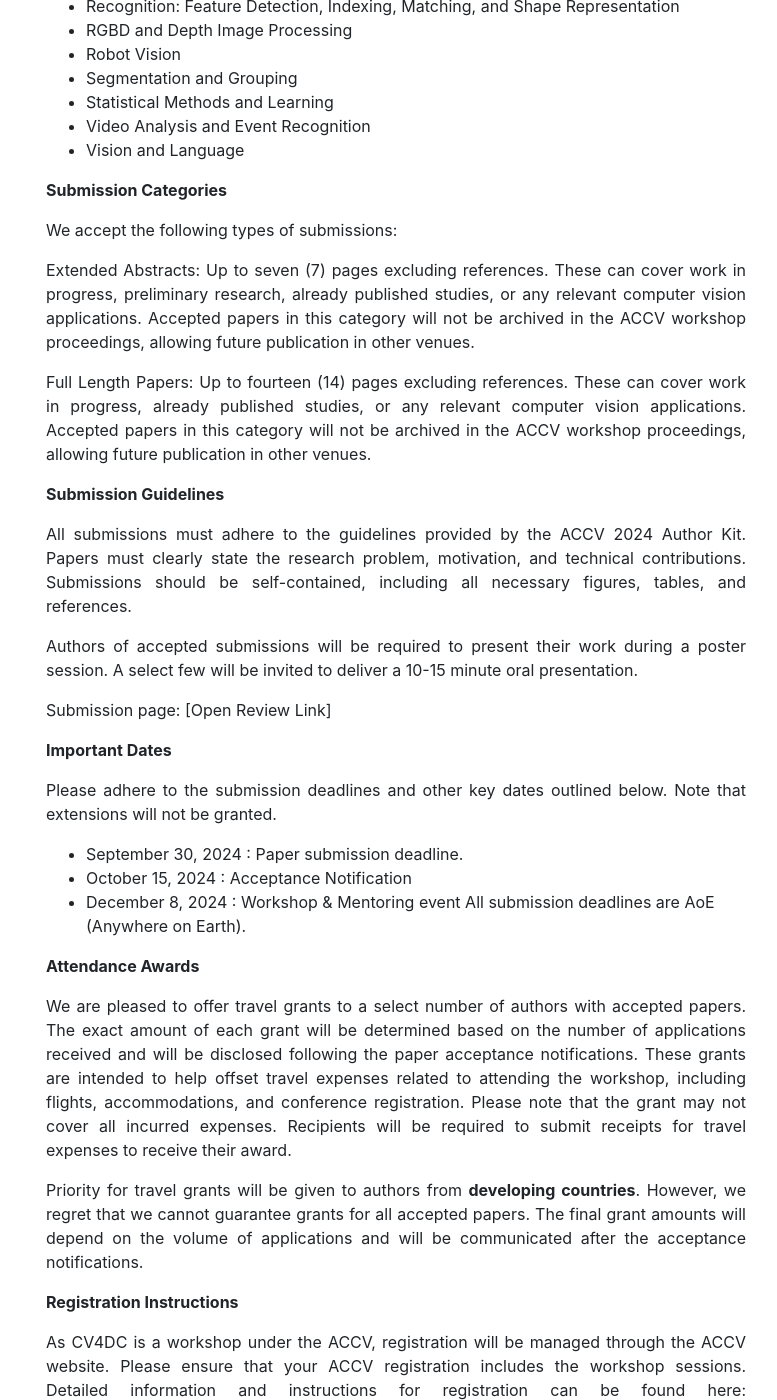
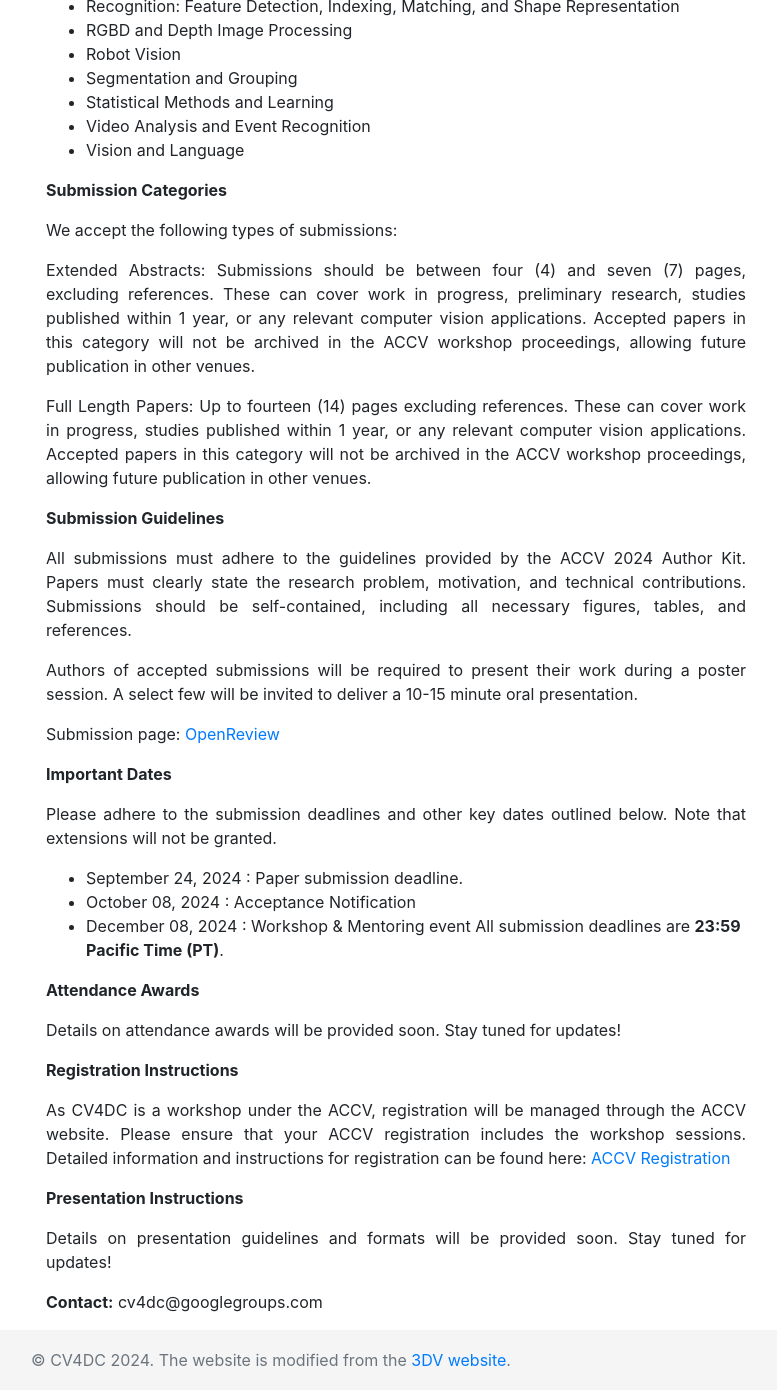
Before and after one commit to cv4dc/cv4dc.github.io, a Jekyll site: the page built from 2024/call-for-papers.md, in a window 1280 px wide and 1400 px high, scrolled down 1258 px. Shown: the whole window, without its empty margins (54-831 px from the left). Built offline with Jekyll 4.4.1, drawn with Linux system fonts in a browser that asks for light colours; nearby versions of some CDN libraries; comment, search, counter and statistics services are not loaded; some of the changed text lies outside the part shown.

Commit message:
update CFP, author kit

```diff
--- a/2024/call-for-papers.md
+++ b/2024/call-for-papers.md
@@ -4,7 +4,7 @@
 year: 2024
 ---
 
-We invite students and researchers from developing countries, regardless of their current location, to submit their work to the Computer Vision for Developing Countries (CV4DC) workshop. We are interested in new ideas, ongoing research, as well as work that has been previously published or is under consideration elsewhere.
+We invite students and researchers from developing countries, regardless of their current location, to submit their work to the Computer Vision for Developing Countries (CV4DC) workshop. We are interested in new ideas, ongoing research, as well as work that has been previously published whithin 1 year or is under consideration elsewhere.
 
 Submissions can include both innovative algorithms and practical applications. While the presenting author does not need to be the first author, we encourage highlighting contributions from researchers in developing countries, particularly the presenting author, in the abstract. Although the workshop primarily aims to showcase researchers from developing countries, participation is open to all.
 
@@ -45,9 +45,9 @@
 
 We accept the following types of submissions:
 
-Extended Abstracts: Up to seven (7) pages excluding references. These can cover work in progress, preliminary research, already published studies, or any relevant computer vision applications. Accepted papers in this category will not be archived in the ACCV workshop proceedings, allowing future publication in other venues.
+Extended Abstracts: Submissions should be between four (4) and seven (7) pages, excluding references. These can cover work in progress, preliminary research, studies published within 1 year, or any relevant computer vision applications. Accepted papers in this category will not be archived in the ACCV workshop proceedings, allowing future publication in other venues.
 
-Full Length Papers: Up to fourteen (14) pages excluding references. These can cover work in progress, already published studies, or any relevant computer vision applications. Accepted papers in this category will not be archived in the ACCV workshop proceedings, allowing future publication in other venues.
+Full Length Papers: Up to fourteen (14) pages excluding references. These can cover work in progress, studies published within 1 year, or any relevant computer vision applications. Accepted papers in this category will not be archived in the ACCV workshop proceedings, allowing future publication in other venues.
 
 **Submission Guidelines**
 
@@ -55,25 +55,25 @@
 
 Authors of accepted submissions will be required to present their work during a poster session. A select few will be invited to deliver a 10-15 minute oral presentation.
 
-Submission page: [Open Review Link]
+Submission page: [OpenReview](https://openreview.net/group?id=ACCV/2024/Workshop/CV4DC)
 
 **Important Dates**
 
 Please adhere to the submission deadlines and other key dates outlined below. Note that extensions will not be granted.
-- September 30, 2024 : Paper submission deadline.
-- October 15, 2024 : Acceptance Notification
-- December 8, 2024 : Workshop & Mentoring event
-All submission deadlines are AoE (Anywhere on Earth).
+- September 24, 2024 : Paper submission deadline.
+- October 08, 2024 : Acceptance Notification
+- December 08, 2024 : Workshop & Mentoring event
+All submission deadlines are **23:59 Pacific Time (PT)**.
 
 **Attendance Awards**
+<!-- We are pleased to offer travel grants to a select number of authors with accepted papers. The exact amount of each grant will be determined based on the number of applications received and will be disclosed following the paper acceptance notifications. These grants are intended to help offset travel expenses related to attending the workshop, including flights, accommodations, and conference registration. Please note that the grant may not cover all incurred expenses. Recipients will be required to submit receipts for travel expenses to receive their award.
+Priority for travel grants will be given to authors from **developing countries**. However, we regret that we cannot guarantee grants for all accepted papers. The final grant amounts will depend on the volume of applications and will be communicated after the acceptance notifications. -->
 
-We are pleased to offer travel grants to a select number of authors with accepted papers. The exact amount of each grant will be determined based on the number of applications received and will be disclosed following the paper acceptance notifications. These grants are intended to help offset travel expenses related to attending the workshop, including flights, accommodations, and conference registration. Please note that the grant may not cover all incurred expenses. Recipients will be required to submit receipts for travel expenses to receive their award.
-
-Priority for travel grants will be given to authors from **developing countries**. However, we regret that we cannot guarantee grants for all accepted papers. The final grant amounts will depend on the volume of applications and will be communicated after the acceptance notifications.
+Details on attendance awards will be provided soon. Stay tuned for updates!
 
 **Registration Instructions**
 
-As CV4DC is a workshop under the ACCV, registration will be managed through the ACCV website. Please ensure that your ACCV registration includes the workshop sessions. Detailed information and instructions for registration can be found here: https://accv2024.org/registration/
+As CV4DC is a workshop under the ACCV, registration will be managed through the ACCV website. Please ensure that your ACCV registration includes the workshop sessions. Detailed information and instructions for registration can be found here: [ACCV Registration](https://accv2024.org/registration/)
 
 **Presentation Instructions**
 
--- a/_data/navigation.yml
+++ b/_data/navigation.yml
@@ -59,8 +59,8 @@
  - title: Important Dates
    url: dates
 
- - title: Partnerships
-   url: partnership
+#  - title: Sponsors
+#    url: partnership
 
  - title: Organizers
    url: people
```
Also changed, not shown: 2024/partnership.md (+2 -2 lines), _data/organisers.yml (+24 -24 lines), 2 other files.
